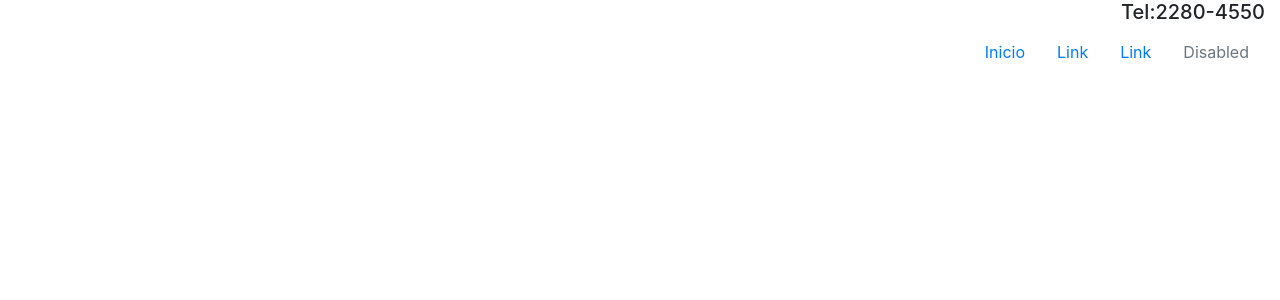
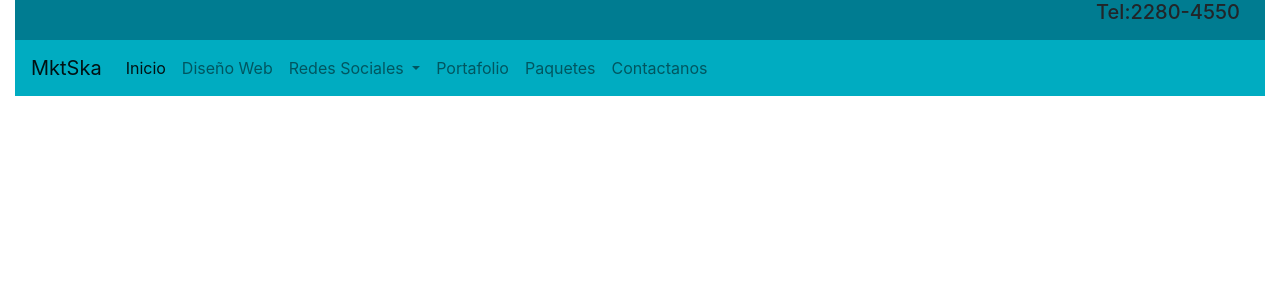
Before and after one commit to skasurck/Mktska, a PHP site: page / in a window 1280 px wide. Shown: the top 300 px of the page. Run offline with PHP 8.4, Linux system fonts and the light colour scheme.

Commit message:
Paleta de Colores
Prueba de Paleta de colores

```diff
--- a/css/estilos.css
+++ b/css/estilos.css
@@ -3,12 +3,19 @@ body{
     margin: 0;
 
 }
-
+.content-tel {
+	background: ;
+}
 .tlefonos {
-	width: 600px;
+	width: 100%;
+    height: 40px;
+    background: #007c91;
 
 }
 .tlefonos h5{
 	text-align: right;
     margin-right: 2%;
 }
+.navmkt{
+    background: #00acc1;
+}
--- a/index.html
+++ b/index.html
@@ -9,6 +9,8 @@
     <!-- Bootstrap CSS -->
     <link rel="stylesheet" href="css/bootstrap.min.css" type="text/css">
     <link rel="stylesheet" href="css/font-awesome.min.css" type="text/css">
+    <link rel="stylesheet" href="css/estilos.css" type="text/css">
+
 
 
 
@@ -21,23 +23,47 @@
     <div class="container-fluid">
        <div class="content-tel">
 			<div class="tlefonos">
-			<h5 style="text-align: right">Tel:2280-4550</h5>
+			<h5>Tel:2280-4550</h5>
 			</div>
        </div>
-        <ul class="nav justify-content-end">
-          <li class="nav-item">
-            <a class="nav-link active" href="#">Inicio</a>
+       <nav class="navbar navbar-expand-lg navbar-light navmkt">
+  <a class="navbar-brand" href="#">MktSka</a>
+  <button class="navbar-toggler" type="button" data-toggle="collapse" data-target="#navbarSupportedContent" aria-controls="navbarSupportedContent" aria-expanded="false" aria-label="Toggle navigation">
+    <span class="navbar-toggler-icon"></span>
+  </button>
+
+  <div class="collapse navbar-collapse" id="navbarSupportedContent">
+    <ul class="navbar-nav mr-auto justify-content-end">
+      <li class="nav-item active">
+        <a class="nav-link" href="#">Inicio<span class="sr-only">(current)</span></a>
       </li>
       <li class="nav-item">
-            <a class="nav-link" href="#">Link</a>
+        <a class="nav-link" href="#">Diseño Web</a>
+      </li>
+      <li class="nav-item dropdown">
+        <a class="nav-link dropdown-toggle" href="#" id="navbarDropdown" role="button" data-toggle="dropdown" aria-haspopup="true" aria-expanded="false">
+          Redes Sociales
+        </a>
+        <div class="dropdown-menu" aria-labelledby="navbarDropdown">
+          <a class="dropdown-item" href="#">Action</a>
+          <a class="dropdown-item" href="#">Another action</a>
+          <div class="dropdown-divider"></div>
+          <a class="dropdown-item" href="#">Something else here</a>
+        </div>
       </li>
       <li class="nav-item">
-            <a class="nav-link" href="#">Link</a>
+        <a class="nav-link" href="#">Portafolio</a>
       </li>
       <li class="nav-item">
-            <a class="nav-link disabled" href="#">Disabled</a>
+        <a class="nav-link" href="#">Paquetes</a>
+      </li>
+      <li class="nav-item">
+        <a class="nav-link" href="#">Contactanos</a>
       </li>
     </ul>
+
+  </div>
+</nav>
     </div>
 
     <!-- Optional JavaScript -->
```
Lines whose indentation alone changed are shown as unchanged.
